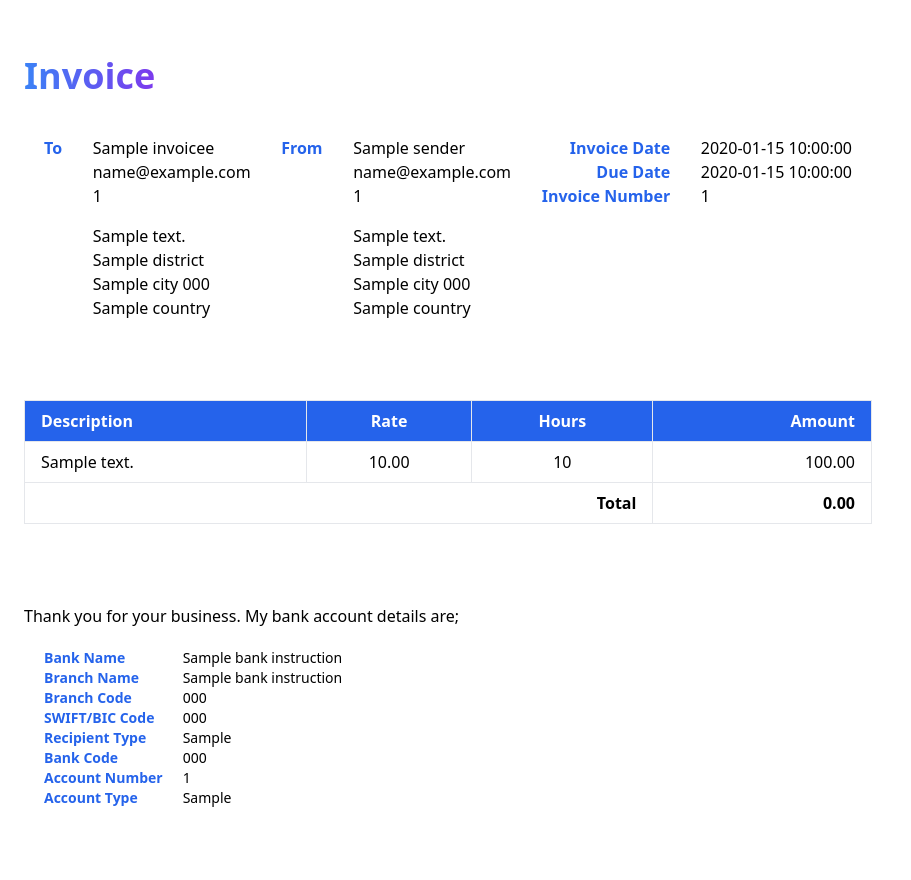
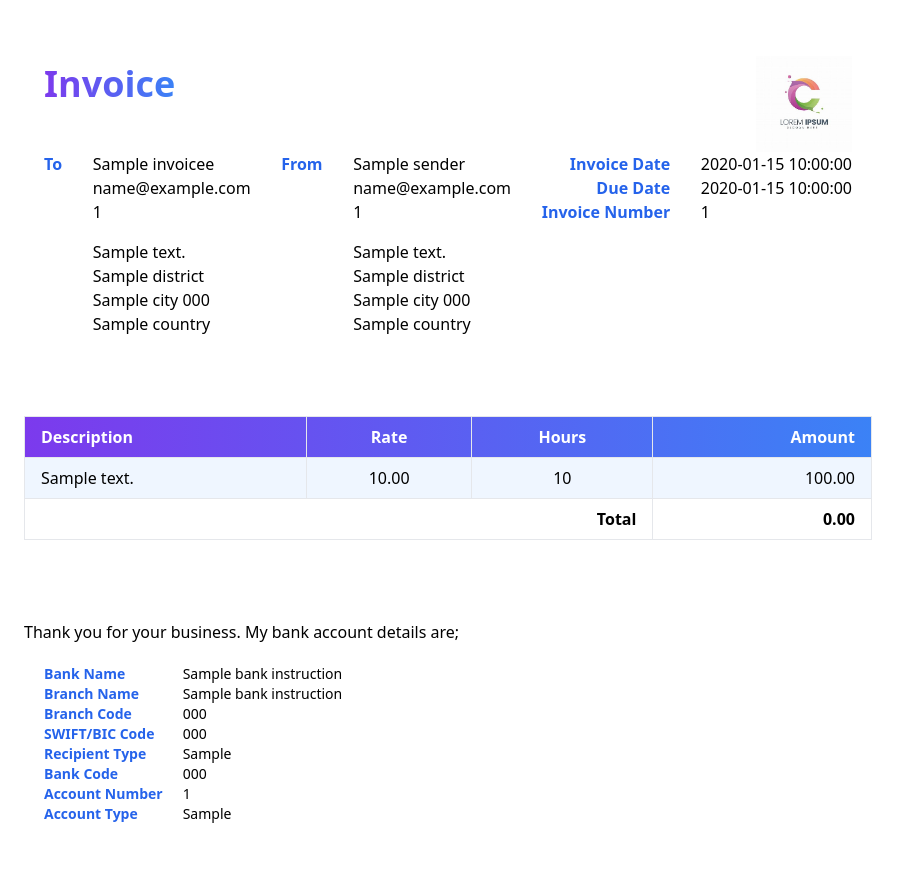
Before and after one commit to ben05allen/GenVoice, a Python web app: template app/templates/invoice.html in a window 1280 px wide. Shown: the whole page, without its empty margins (0-911 px from the left). Before the commit the page ends 807 px from the top, so only its background shows below. Run offline with Jinja, Linux system fonts and the light colour scheme; the template is opened without the code that fills it: most values are stand-ins (such as "Sample title", 1, 10 or a date in 2020).

Commit message:
adding logo

```diff
--- a/app/templates/invoice.html
+++ b/app/templates/invoice.html
@@ -16,11 +16,14 @@
   </head>
   <body>
     <div class="max-w-4xl my-8 p-6 bg-white">
-      <h1
-        class="text-4xl font-bold text-transparent bg-clip-text bg-gradient-to-r from-blue-500 to-purple-600 mb-10 w-max"
-      >
-        Invoice
-      </h1>
+      <div class="flex flex-row justify-between items-center mx-5">
+        <h1
+          class="text-4xl font-bold text-transparent bg-clip-text bg-gradient-to-r from-purple-600 to-blue-500 mb-10 w-max"
+        >
+          Invoice
+        </h1>
+        <img src="/static/logo_placeholder.jpg" alt="Your logo" class="h-24" />
+      </div>
       <div class="flex flex-row justify-between mx-5 gap-2 mb-20">
         <div class="text-blue-600 text-right font-bold">To</div>
         <div>
@@ -56,7 +59,7 @@
 
       <table class="w-full border-collapse">
         <thead>
-          <tr class="text-white bg-blue-600">
+          <tr class="text-white bg-gradient-to-r from-purple-600 to-blue-500">
             <th class="border px-4 py-2 text-left">Description</th>
             <th class="border px-4 py-2 text-center">Rate</th>
             <th class="border px-4 py-2 text-center">Hours</th>
@@ -65,7 +68,9 @@
         </thead>
         <tbody>
           {% for item in items %}
-          <tr>
+          <tr
+            class="{% if loop.index0 % 2 == 0 %}bg-blue-50{% else %}bg-white{% endif %}"
+          >
             <td class="border px-4 py-2">{{ item.description }}</td>
             <td class="border px-4 py-2 text-center">
               {{ "%.2f" | format(item.price) }}
```
Also changed, not shown: app/main.py (+11 -1 lines), static/logo_placeholder.jpg (added).
